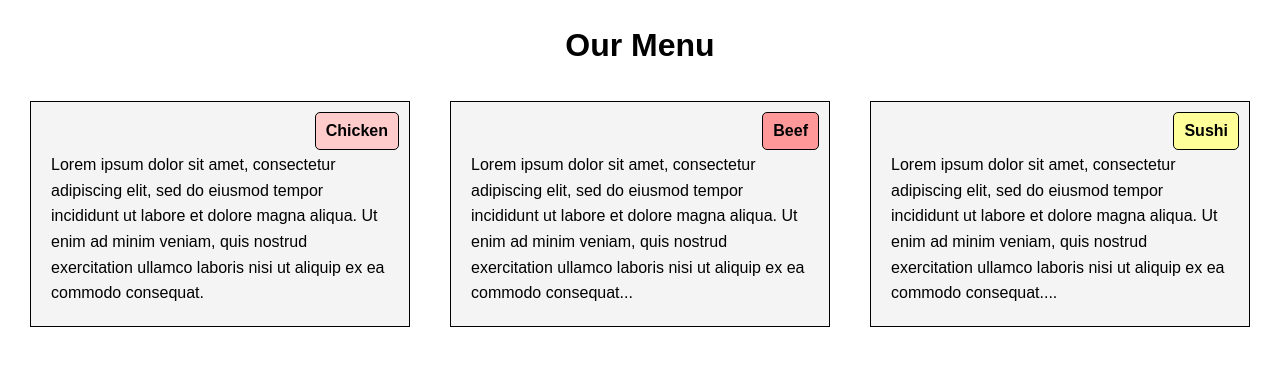
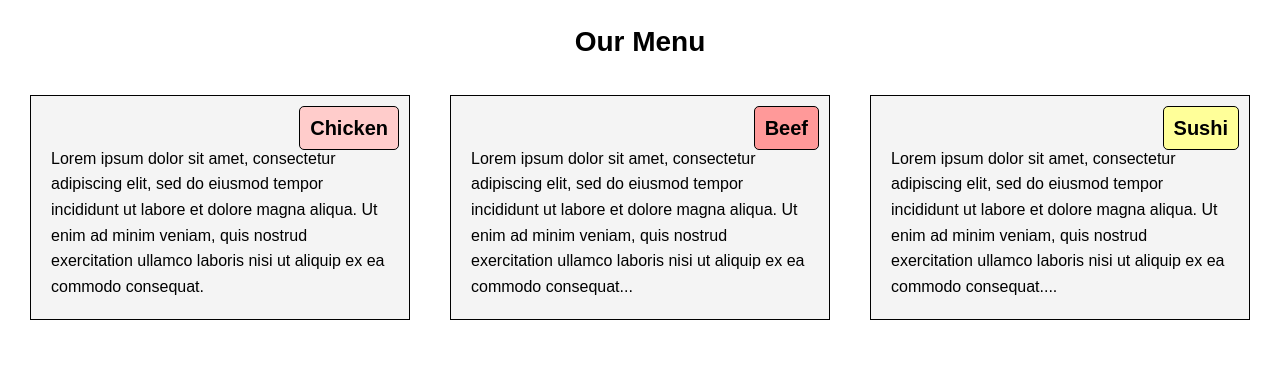
Before and after one commit to akmamil/simplesite, a plain HTML site: page module2-solution/index.html in a window 1280 px wide. Drawn offline with Linux system fonts and the light colour scheme.

Commit message:
New Updates

```diff
--- a/module2-solution/styles.css
+++ b/module2-solution/styles.css
@@ -13,6 +13,7 @@ body {
 header h1 {
     text-align: center;
     margin-bottom: 20px;
+    font-size: 1.75em; /* 75% больше */
 }
 
 .menu-item {
@@ -33,6 +34,7 @@ header h1 {
     border: 1px solid black;
     font-weight: bold;
     border-radius: 5px;
+    font-size: 1.25em; /* 25% больше */
 }
 
 .chicken .title {
```
Also changed, not shown: 1 other file.
